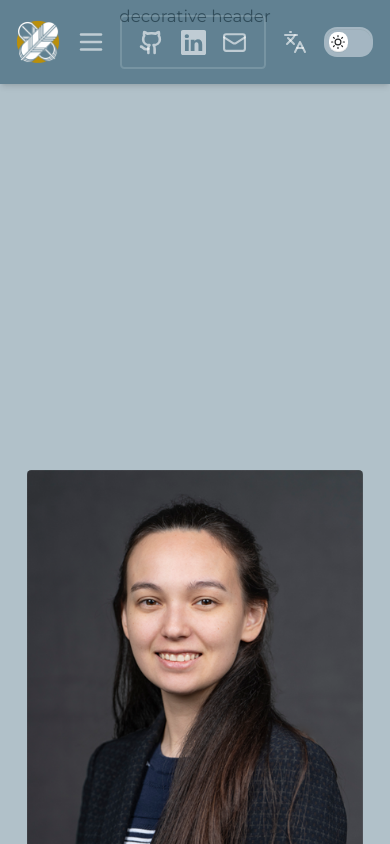
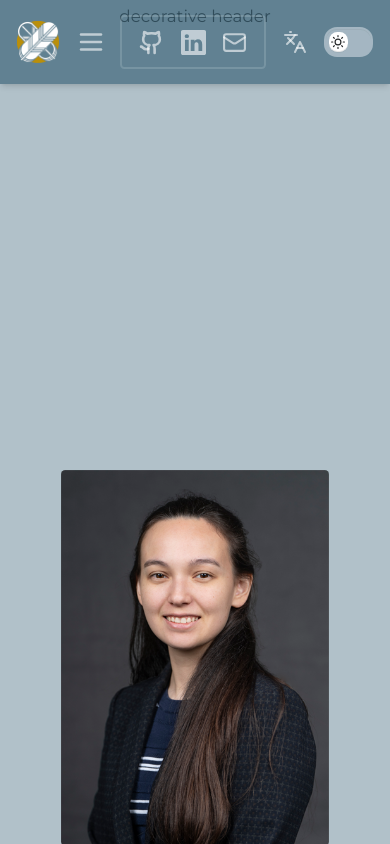
Before and after one commit to halfriver/halfriver.me, a React (Vite) app in the folder frontend/: page / in a window 390 px wide. Shown: the top 844 px of the page. Built offline with nearby package versions, Linux system fonts and the light colour scheme.

Commit message:
headshot resizing

```diff
--- a/frontend/src/App.jsx
+++ b/frontend/src/App.jsx
@@ -82,7 +82,7 @@ export default function App() {
       <AboutMe />
       <Divider image={dark ? TopFish_Dark : TopFish_Light} width="max-w-[15rem]" />
       <CV />
-      <Divider image={dark ? BottomFish_Dark : BottomFish_Light} width="max-w-[18rem]" />
+      <Divider image={dark ? BottomFish_Dark : BottomFish_Light} width="max-w-[17rem]" />
       <Contact />
     </main>
   </div>
--- a/frontend/src/components/aboutme.jsx
+++ b/frontend/src/components/aboutme.jsx
@@ -13,13 +13,13 @@ export default function AboutMe() {
       <div className="max-w-md md:max-w-2xl lg:max-w-6xl section-content text-black-700 dark:text-seagreen-200">
         <div className="subsection-content lg:text-left lg:text-base">
 
-          {/* Headshot image */}
+          {/* Headshot photo */}
           <img
             src={Headshot}
             alt="Portrait"
             className="
-              block mx-auto mb-4 max-w-xs object-cover object-center rounded-sm
-              lg:float-left lg:mr-6 lg:mb-4 lg:max-w-sm lg:mx-0
+              block mx-auto mb-4 max-w-3xs object-cover object-center rounded-sm
+              md:max-w-xs lg:float-left lg:mr-6 lg:mb-4 lg:max-w-sm lg:mx-0
             "
           />
 
```
